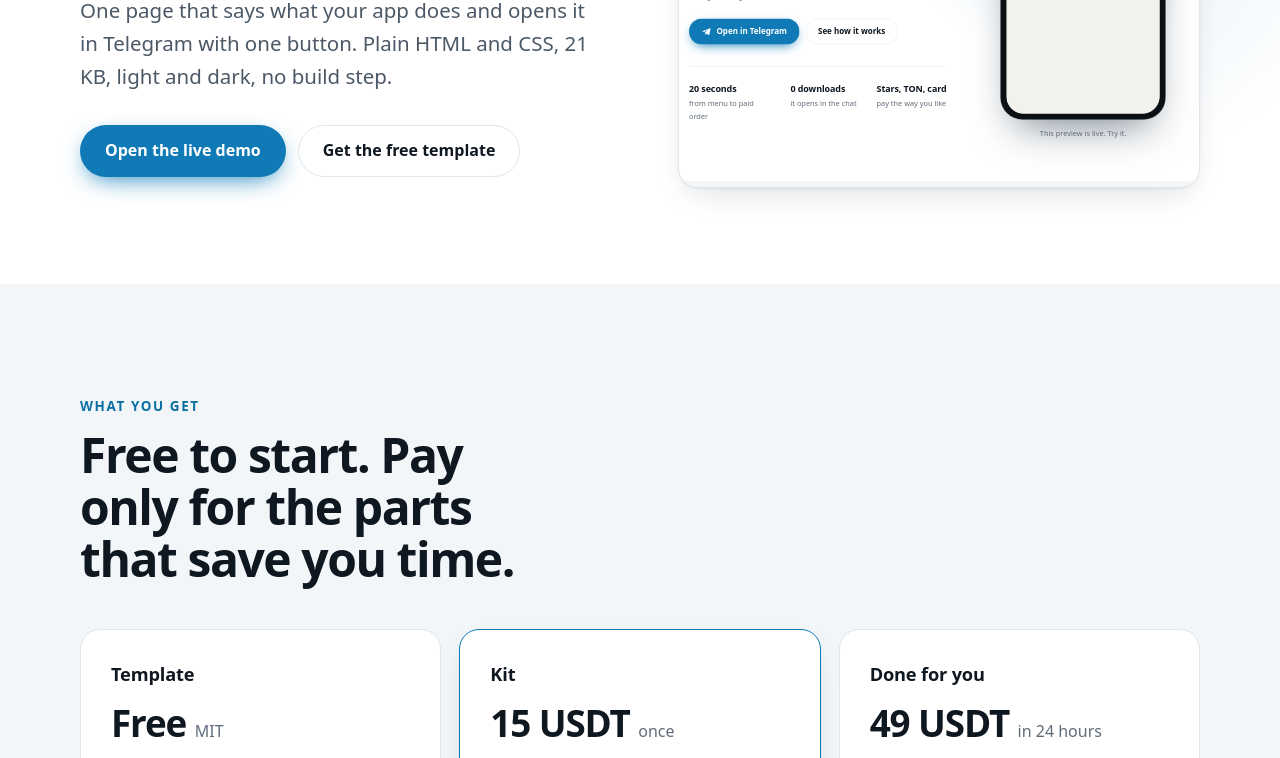
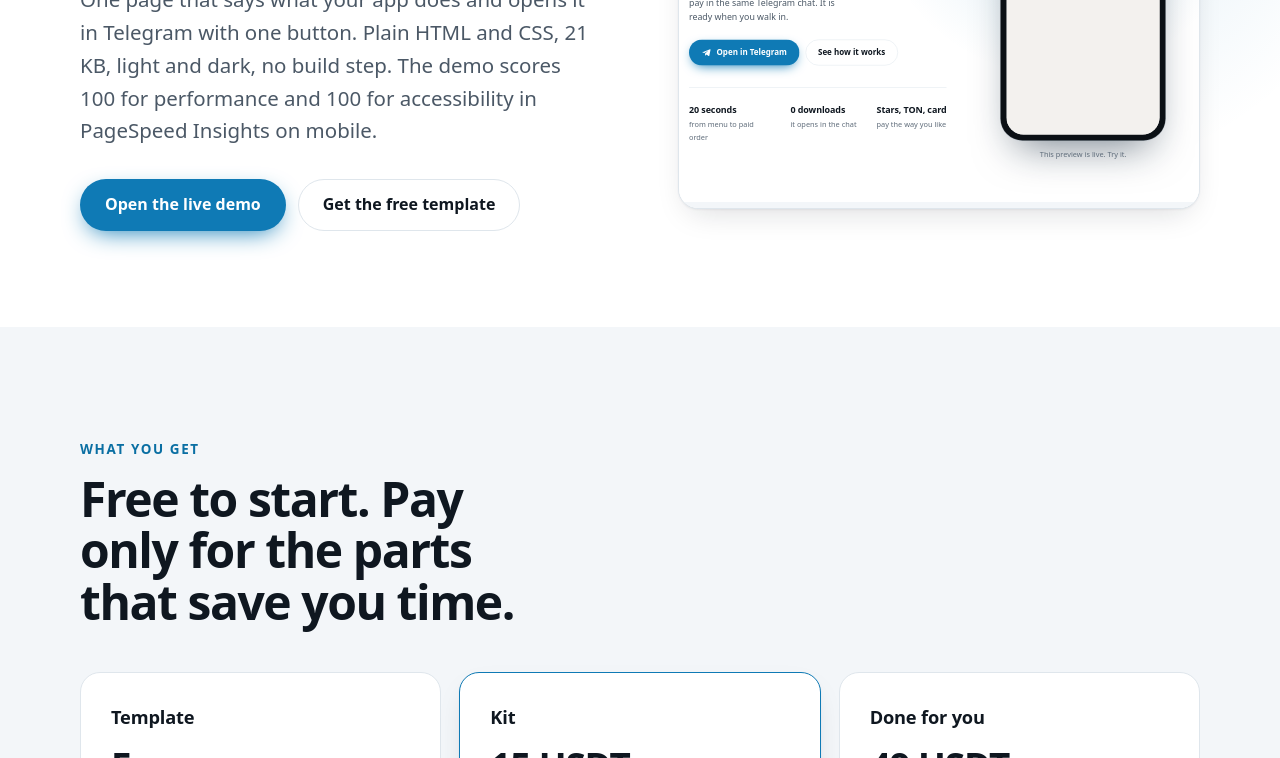
Before and after one commit to eliezercombi/eliezercombi.github.io, a plain HTML site: page kits/index.html in a window 1280 px wide. Shown: the part 492-1250 px from the top of the page. Drawn offline with Linux system fonts and the light colour scheme.

Commit message:
Measured scores on the kit page, robots.txt

```diff
--- a/kits/index.html
+++ b/kits/index.html
@@ -71,7 +71,7 @@
         <div class="hero__copy">
           <p class="pill"><span></span> For Mini Apps and bots</p>
           <h1>A landing page for your Mini App, today.</h1>
-          <p class="lede" style="max-width:44ch">One page that says what your app does and opens it in Telegram with one button. Plain HTML and CSS, 21 KB, light and dark, no build step.</p>
+          <p class="lede" style="max-width:44ch">One page that says what your app does and opens it in Telegram with one button. Plain HTML and CSS, 21 KB, light and dark, no build step. The demo scores 100 for performance and 100 for accessibility in PageSpeed Insights on mobile.</p>
           <div class="cta">
             <a class="btn btn--tg" href="../miniapp-landing/">Open the live demo</a>
             <a class="btn btn--ghost" href="https://github.com/eliezercombi/miniapp-landing">Get the free template</a>
```
Also changed, not shown: robots.txt (added), 1 other file.
